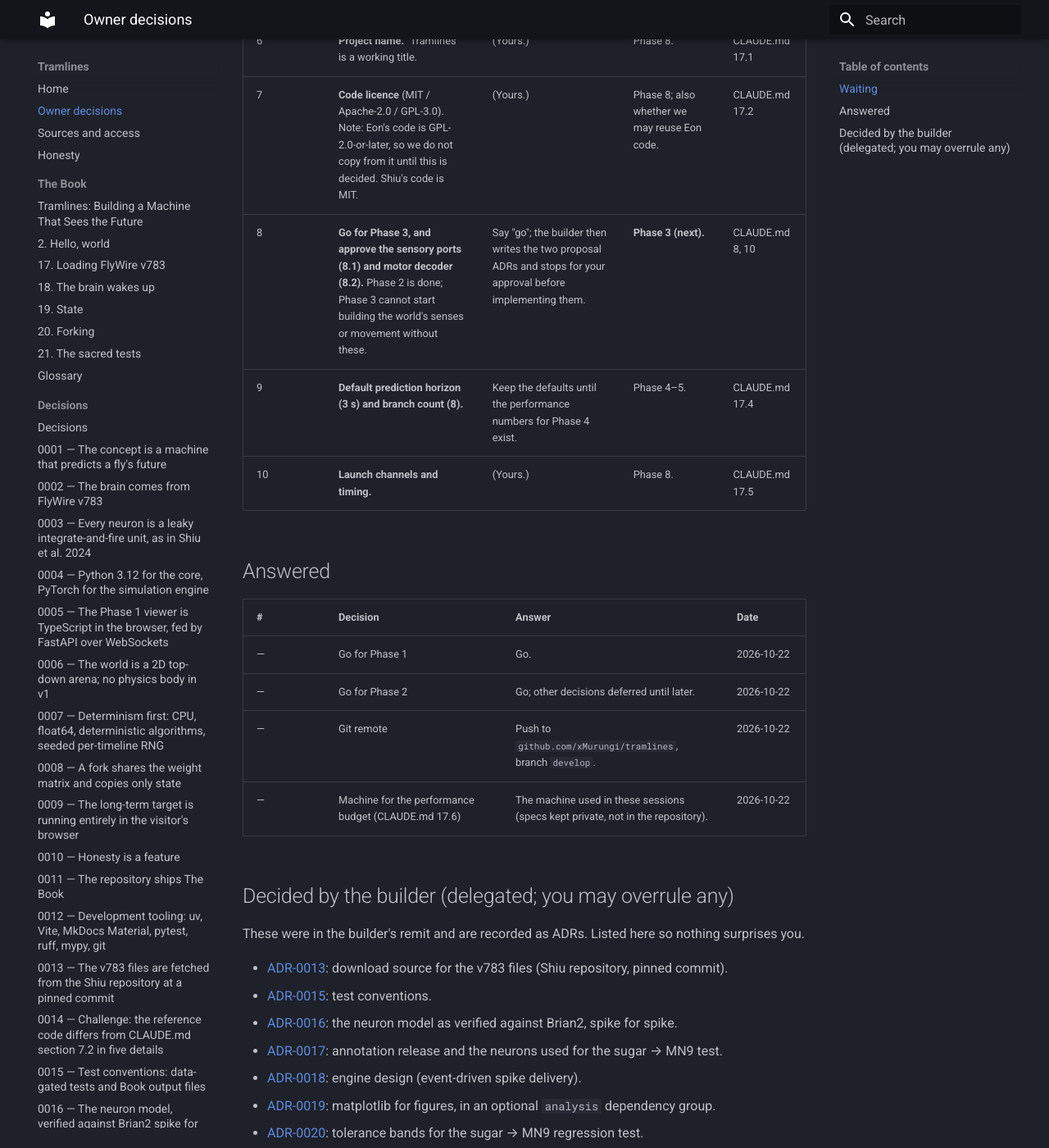
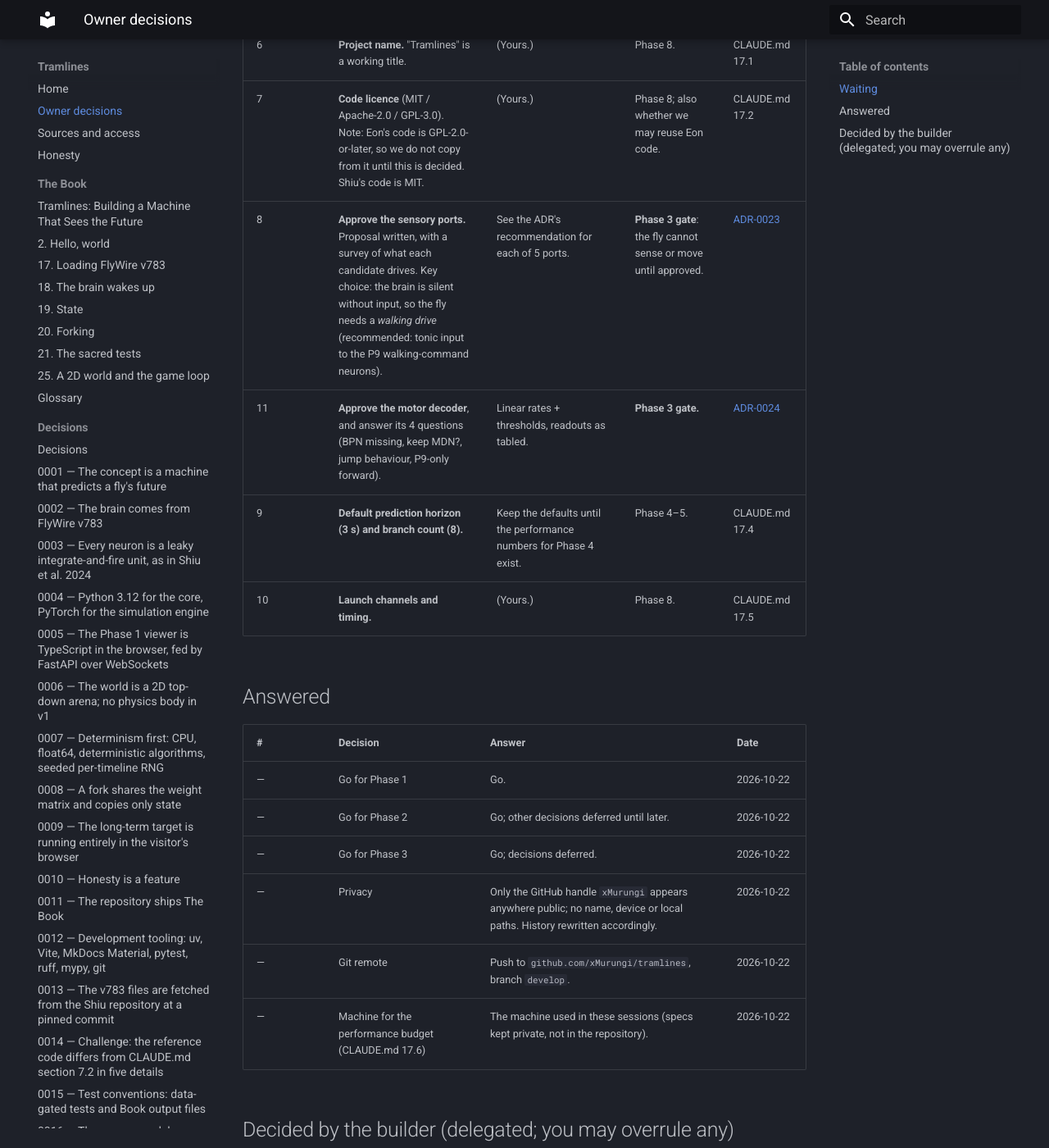
Before and after one commit to xMurungi/tramlines, an MkDocs documentation site: the page built from docs/owner-decisions.md, in a window 1280 px wide and 1400 px high, scrolled down 1413 px. Shown: the whole window at 82% size. Built offline with MkDocs 1.6.1 and Material for MkDocs 9.7.7, drawn with Linux system fonts in a browser that asks for light colours; some of the changed text lies outside the part shown.

Commit message:
docs: ADR-0025, owner decisions, roadmap, session 4 journal
Co-Authored-By: Claude Opus 5.5 <noreply@anthropic.com>

```diff
--- a/docs/owner-decisions.md
+++ b/docs/owner-decisions.md
@@ -2,7 +2,7 @@
 
 This page lists every decision only the owner can make, so it can be picked up at any time. Each item has a recommendation and says what it blocks. Answer in any session ("decision 3: yes") and the builder records the answer in the linked ADR and moves the item to *Answered*.
 
-Last updated: 2026-10-22 (session 3).
+Last updated: 2026-10-22 (session 4). The owner has deferred all decisions for now; work continues on unblocked paths.
 
 ## Waiting
 
@@ -15,7 +15,8 @@ Last updated: 2026-10-22 (session 3).
 | 5 | **Data file names.** CLAUDE.md 7.1 expects Eon's `2025_…` names; we keep the original `Completeness_783.csv` / `Connectivity_783.parquet` (same content). | Keep upstream names. | Nothing. | [ADR-0013](decisions/0013-data-files-and-source.md) |
 | 6 | **Project name.** "Tramlines" is a working title. | (Yours.) | Phase 8. | CLAUDE.md 17.1 |
 | 7 | **Code licence** (MIT / Apache-2.0 / GPL-3.0). Note: Eon's code is GPL-2.0-or-later, so we do not copy from it until this is decided. Shiu's code is MIT. | (Yours.) | Phase 8; also whether we may reuse Eon code. | CLAUDE.md 17.2 |
-| 8 | **Go for Phase 3, and approve the sensory ports (8.1) and motor decoder (8.2).** Phase 2 is done; Phase 3 cannot start building the world's senses or movement without these. | Say "go"; the builder then writes the two proposal ADRs and stops for your approval before implementing them. | **Phase 3 (next).** | CLAUDE.md 8, 10 |
+| 8 | **Approve the sensory ports.** Proposal written, with a survey of what each candidate drives. Key choice: the brain is silent without input, so the fly needs a *walking drive* (recommended: tonic input to the P9 walking-command neurons). | See the ADR's recommendation for each of 5 ports. | **Phase 3 gate**: the fly cannot sense or move until approved. | [ADR-0023](decisions/0023-proposal-sensory-ports.md) |
+| 11 | **Approve the motor decoder**, and answer its 4 questions (BPN missing, keep MDN?, jump behaviour, P9-only forward). | Linear rates + thresholds, readouts as tabled. | **Phase 3 gate.** | [ADR-0024](decisions/0024-proposal-motor-decoder.md) |
 | 9 | **Default prediction horizon (3 s) and branch count (8).** | Keep the defaults until the performance numbers for Phase 4 exist. | Phase 4–5. | CLAUDE.md 17.4 |
 | 10 | **Launch channels and timing.** | (Yours.) | Phase 8. | CLAUDE.md 17.5 |
 
@@ -25,6 +26,8 @@ Last updated: 2026-10-22 (session 3).
 |---|---|---|---|
 | — | Go for Phase 1 | Go. | 2026-10-22 |
 | — | Go for Phase 2 | Go; other decisions deferred until later. | 2026-10-22 |
+| — | Go for Phase 3 | Go; decisions deferred. | 2026-10-22 |
+| — | Privacy | Only the GitHub handle `xMurungi` appears anywhere public; no name, device or local paths. History rewritten accordingly. | 2026-10-22 |
 | — | Git remote | Push to `github.com/xMurungi/tramlines`, branch `develop`. | 2026-10-22 |
 | — | Machine for the performance budget (CLAUDE.md 17.6) | The machine used in these sessions (specs kept private, not in the repository). | 2026-10-22 |
 
@@ -41,5 +44,6 @@ These were in the builder's remit and are recorded as ADRs. Listed here so nothi
 - [ADR-0020](decisions/0020-sugar-mn9-regression-bands.md): tolerance bands for the sugar → MN9 regression test.
 - [ADR-0021](decisions/0021-brain-state-fork-save.md): what the brain state contains, how forks and saved files work.
 - [ADR-0022](decisions/0022-determinism-test-protocol.md): how the sacred tests define and prove "identical".
+- [ADR-0025](decisions/0025-world-and-timeline.md): the arena, the fly's body, the 1 ms world step and the timeline loop.
 
 Everything the builder installed, downloaded or contacted is listed on [sources and access](sources-and-access.md).
--- a/mkdocs.yml
+++ b/mkdocs.yml
@@ -41,6 +41,7 @@ nav:
       - "19. State": book/ch19-state.md
       - "20. Forking": book/ch20-forking.md
       - "21. The sacred tests": book/ch21-the-sacred-tests.md
+      - "25. A 2D world and the game loop": book/ch25-a-world-and-the-game-loop.md
       - Glossary: book/glossary.md
   - Decisions:
       - decisions/index.md
@@ -66,11 +67,15 @@ nav:
       - decisions/0020-sugar-mn9-regression-bands.md
       - decisions/0021-brain-state-fork-save.md
       - decisions/0022-determinism-test-protocol.md
+      - decisions/0023-proposal-sensory-ports.md
+      - decisions/0024-proposal-motor-decoder.md
+      - decisions/0025-world-and-timeline.md
   - Science:
       - science/reference-model-notes.md
       - science/citations.md
   - Architecture: architecture/index.md
   - Journal:
+      - journal/2026-10-22-session-4.md
       - journal/2026-10-22-session-3.md
       - journal/2026-10-22-session-2.md
       - journal/2026-10-22-session-1.md
```
Also changed, not shown: README.md (+1 -1 lines), ROADMAP.md (+9 -4 lines), docs/decisions/0025-world-and-timeline.md (added, +33 -0 lines), docs/decisions/index.md (+3 -0 lines), docs/index.md (+1 -1 lines), docs/journal/2026-10-22-session-4.md (added, +41 -0 lines).
